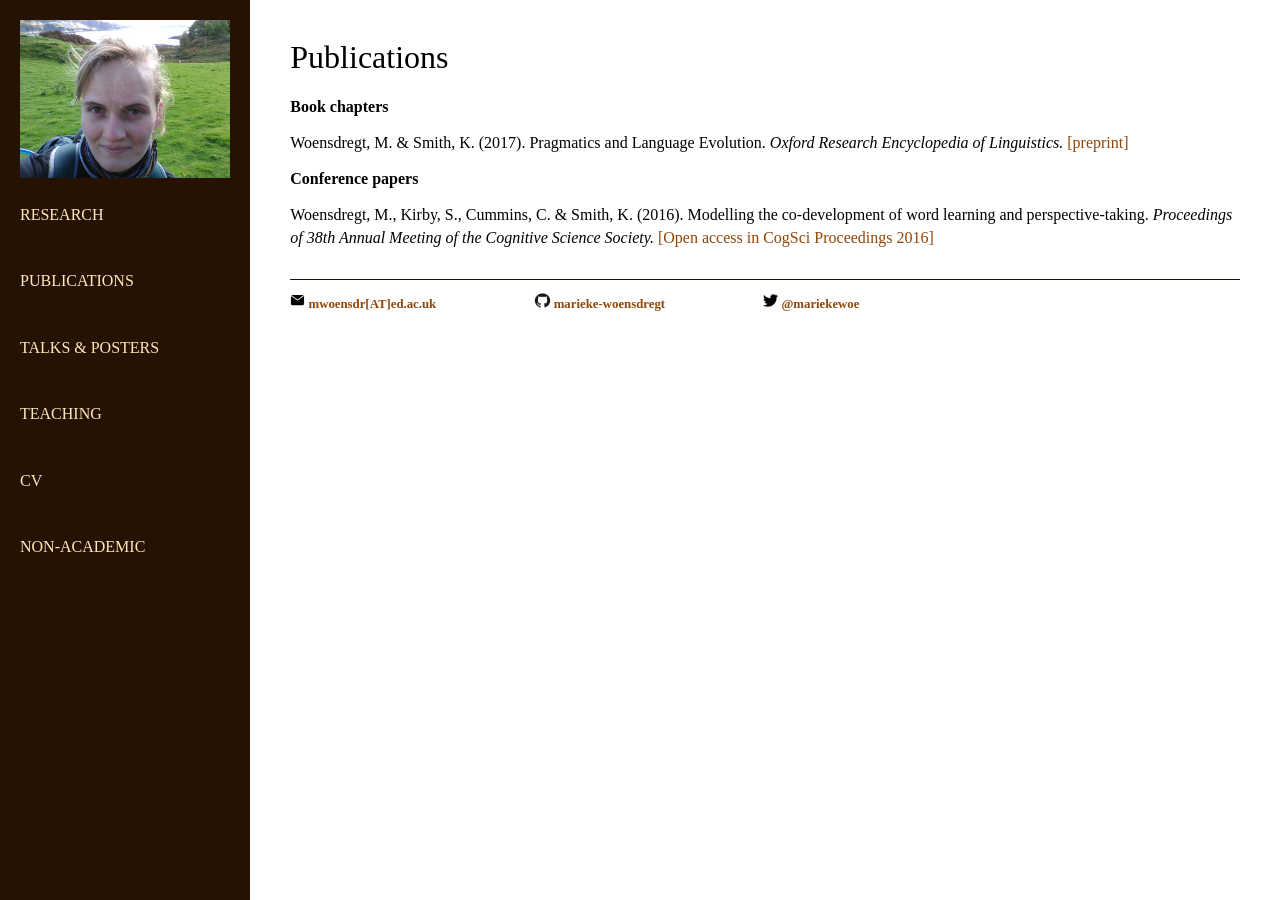
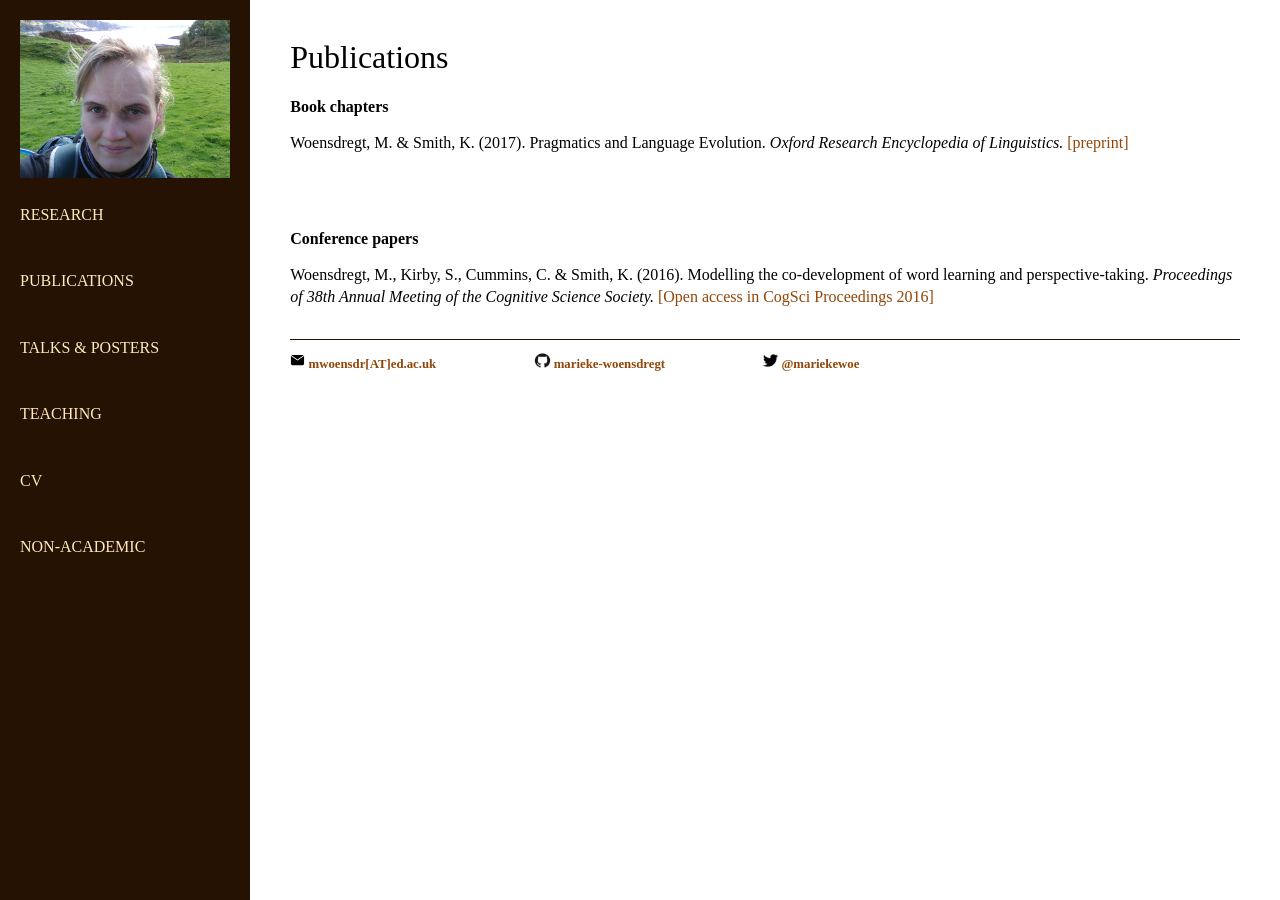
Before and after one commit to marieke-woensdregt/marieke-woensdregt.github.io, a Jekyll site: the page built from publications/index.html, in a window 1280 px wide. Built offline with Jekyll 4.4.1, drawn with Linux system fonts in a browser that asks for light colours.

Commit message:
Update index.html

```diff
--- a/publications/index.html
+++ b/publications/index.html
@@ -5,7 +5,7 @@ title: Publications
 <div class="blurb">
 	<h1>Publications</h1>
 	<h3> Book chapters </h3>
-	<p class="bottom-three">
+	<p class="bottom-two">
 		Woensdregt, M. &amp; Smith, K. (2017). Pragmatics and Language Evolution.
 		<i>Oxford Research Encyclopedia of Linguistics.</i>
 		<A HREF="https://github.com/marieke-woensdregt/marieke-woensdregt.github.io/blob/master/pdfs/Woensdregt_Smith_2017_ORE_Pragmatics and Language Evolution_Preprint.pdf">
```
